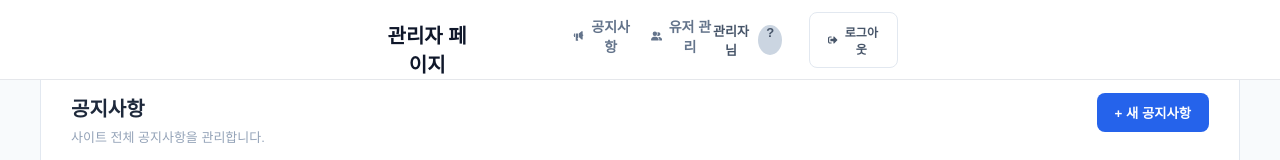
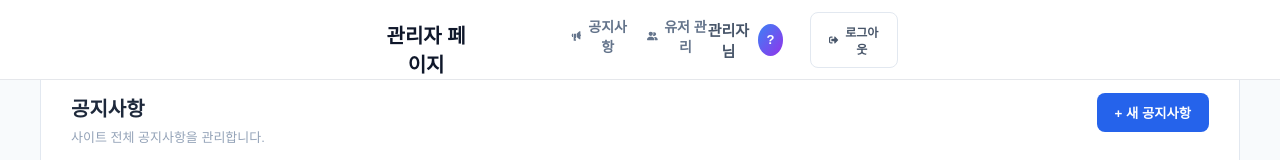
Before and after one commit to donotlate/donotlate_admin_project, a React (Vite) app: page /admin in a window 1280 px wide. Shown: the top 160 px of the page. Built offline with nearby package versions, Linux system fonts and the light colour scheme; no server answers.

Commit message:
게시글 수정,삭제,생성,조회 끝

```diff
--- a/src/components/AdminPage.jsx
+++ b/src/components/AdminPage.jsx
@@ -193,9 +193,15 @@ const editBoard = async(notice)=>{
 
 
   // --- 프로필 ---
+  const [imgError, setImgError] = useState(false);
+
+
   const hasProfileImg =
   globalState.loginMember?.profileImg &&
-    globalState.loginMember.profileImg !== "null";
+  globalState.loginMember.profileImg !== "null" &&
+  !imgError;
+
+
 
 
   // --- 모달 상태 ---
@@ -258,7 +264,8 @@ const editBoard = async(notice)=>{
     memberEmail: "",
     memberPw: "",
     authority: 1,
-    memberDelFl: "N"
+    memberDelFl: "N",
+    profileImg:""
     }); // 초기값 넣은 이유 : select가 보이기만 하고 값이 없음 , 즉 초기값을 넣어 값을 보내줌
     setModalType("user");
     setModalOpen(true);
@@ -378,17 +385,15 @@ const saveChanges = async () => {
 
     <div className="gnb-right">
       <div className="admin-profile">
-        <span>{globalState.loginMember?.memberName} 관리자님</span>
+        <span className="admin-name">{globalState.loginMember?.memberName} 관리자님</span>
         {/* 프로필 */}
-        <div className="avatar">
+      <div className="profile-avatar">
         {hasProfileImg ? (
           <img
-              src={globalState.loginMember.profileImg}
+            src={`http://localhost${globalState.loginMember.profileImg}`}
             alt="프로필 이미지"
             className="avatar-img"
-              onError={(e) => {
-              e.currentTarget.style.display = "none";
-            }}
+            onError={() => setImgError(true)}
           />
         ) : (
           <span className="avatar-initial">
--- a/src/css/AdminPage.css
+++ b/src/css/AdminPage.css
@@ -95,11 +95,27 @@ body { background-color: #f8fafc; font-family: sans-serif; }
   color: #475569;
 }
 
-.avatar {
-  width: 30px;
-  height: 30px;
+.admin-name {
+  font-size: 15px;
+  font-weight: 800;
+}
+.profile-avatar {
+  width: 2rem;
+  height: 2rem;
   border-radius: 50%;
-  background: #cbd5e1;
+  overflow: hidden;               /* ⭐ 필수 */
+  background: linear-gradient(to bottom right, #3b82f6, #9333ea);
+  display: flex;
+  align-items: center;
+  justify-content: center;
+  color: white;
+  font-weight: 600;
+}
+.avatar-img {
+  width: 100%;
+  height: 100%;
+  object-fit: cover;              /* ⭐ 핵심 */
+  display: block;
 }
 
 .btn-white {
```
Lines whose indentation alone changed are shown as unchanged.
